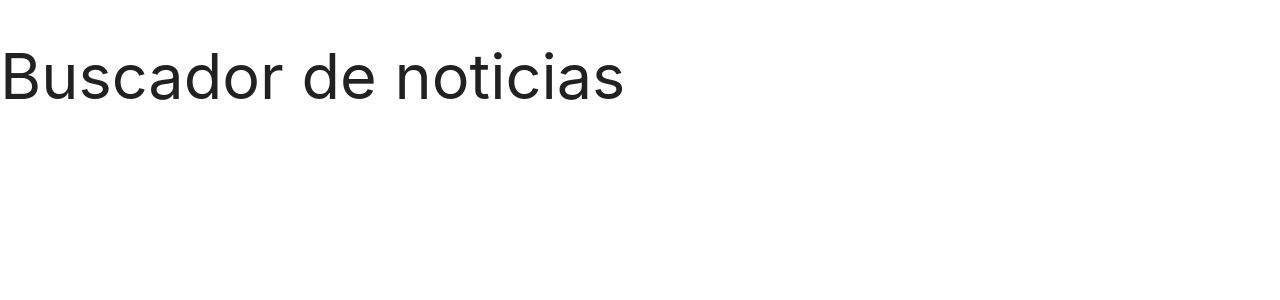
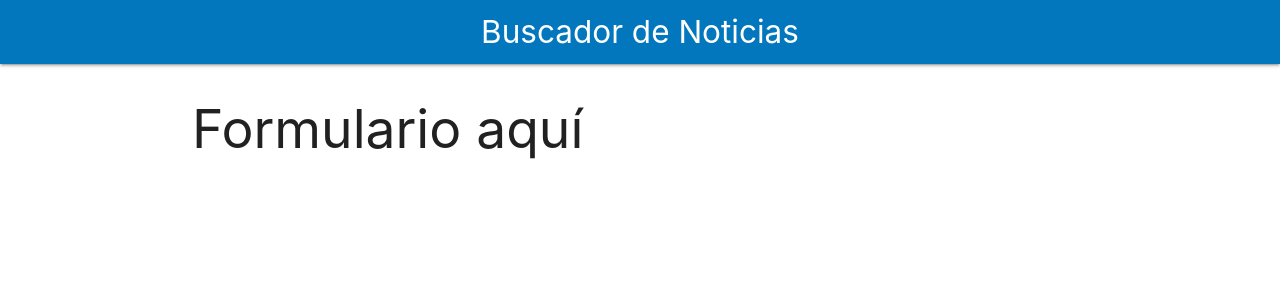
Before and after one commit to nerila1310/buscador-noticias, a React (Create React App) app: page / in a window 1280 px wide. Shown: the top 300 px of the page. Built offline with nearby package versions, Linux system fonts and the light colour scheme.

Commit message:
Creando el Header y Contenedor Principal

```diff
--- a/src/App.js
+++ b/src/App.js
@@ -1,8 +1,16 @@
-import React from 'react';
+import React, {Fragment} from 'react';
+
+import Header from './components/Header';
 
 function App() {
   return (
-    <h1>Buscador de noticias</h1>
+    <Fragment>
+      <Header titulo="Buscador de Noticias"/>
+
+      <div className="container white">
+        <h2>Formulario aquí</h2>
+      </div>
+    </Fragment>
   );
 }
 
--- /dev/null
+++ b/src/components/Header.jsx
@@ -0,0 +1,11 @@
+import React from 'react'
+
+const Header = ({titulo}) => {
+    return (
+        <nav className="nav-wrapper light-blue darken-3">
+            <a href="#!" className="brand-logo center">{titulo}</a>
+        </nav>
+    );
+}
+
+export default Header;
```
